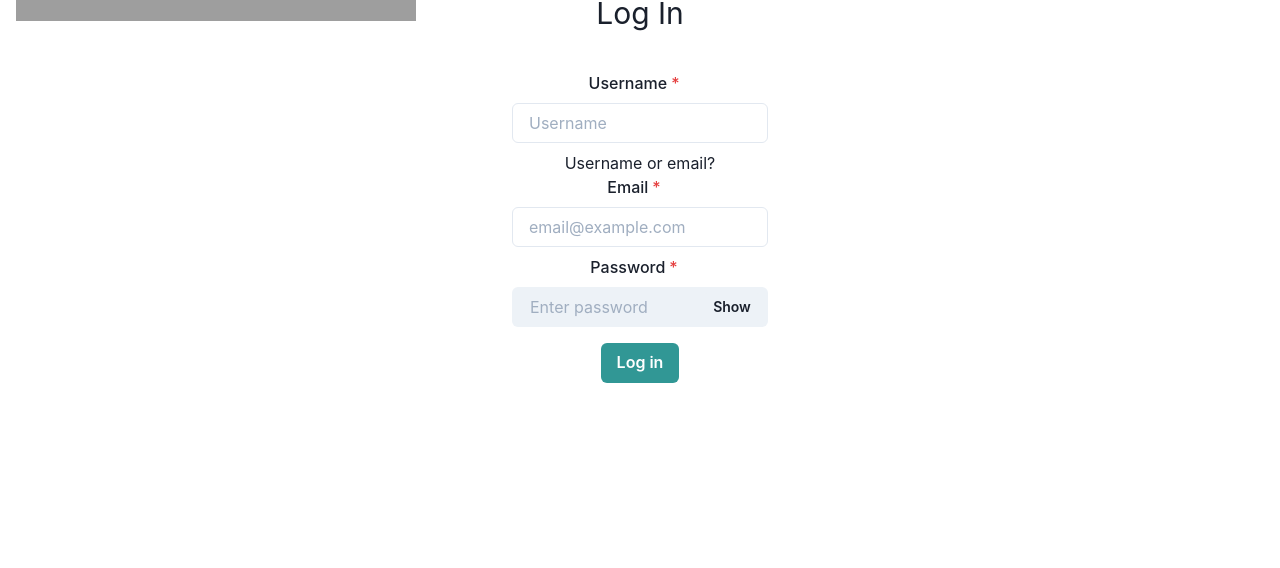
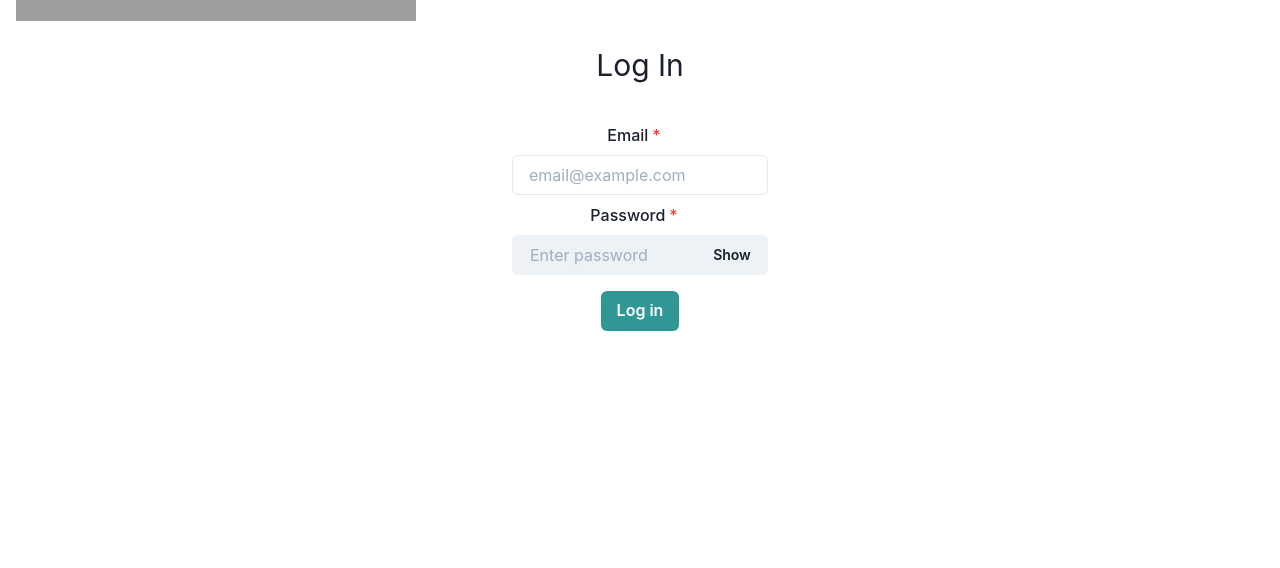
Before and after one commit to katiewu1/project-final, a React (Create React App) app in the folder frontend/: page /login in a window 1280 px wide. Shown: the part 279-847 px from the top of the page. Built offline with nearby package versions, Linux system fonts and the light colour scheme; grey boxes are pictures that could not be loaded.

Commit message:
Add Footer component, remove username from the Form

```diff
--- a/frontend/src/App.js
+++ b/frontend/src/App.js
@@ -6,6 +6,7 @@ import { ChakraProvider } from '@chakra-ui/react'
 
 import theme from './styles/theme'
 import Logo from './components/Logo'
+import Footer from './components/Footer'
 import HomePage from './pages/HomePage'
 import SignUp from './pages/SignUp'
 import LogIn from './pages/LogIn'
@@ -33,6 +34,7 @@ export const App = () => {
             <Route path='/users' element={<UserProfile />} />
             <Route path='/users/:id' element={<MessageDetails />} />
           </Routes>
+          <Footer />
         </BrowserRouter>
       </ChakraProvider>
     </Provider>
--- /dev/null
+++ b/frontend/src/components/Footer.js
@@ -0,0 +1,22 @@
+import React from 'react'
+import { Box, Text, Link } from '@chakra-ui/react'
+
+const Footer = () => {
+  return (
+    <Box>
+      <Text fontSize='12px' textAlign='center'>
+        © 2022 by{' '}
+        <Link
+          href='https://www.linkedin.com/in/katie-wu-213a82150/'
+          target='_blank'
+          rel='noopener noreferrer'
+        >
+          Katie Wu
+        </Link>{' '}
+        | Technigo
+      </Text>
+    </Box>
+  )
+}
+
+export default Footer
--- a/frontend/src/components/Form.js
+++ b/frontend/src/components/Form.js
@@ -136,16 +136,6 @@ const Form = ({ mode }) => {
               alignItems: 'center',
             }}
           >
-            <FormLabel htmlFor='username'>Username</FormLabel>
-            <Input
-              id='username'
-              w='16rem'
-              mb='2'
-              pr='4.5rem'
-              variant='outline'
-              placeholder='Username'
-            />
-            Username or email?
             <FormLabel htmlFor='email'>Email</FormLabel>
             <Input
               id='email'
@@ -205,7 +195,7 @@ const Form = ({ mode }) => {
                 id='firstname'
                 w='16rem'
                 mb='2'
-                variant='filled'
+                variant='outline'
                 placeholder='First name'
                 value={firstname}
                 onChange={(e) => setFirstname(e.target.value)}
@@ -215,7 +205,7 @@ const Form = ({ mode }) => {
                 id='lastname'
                 w='16rem'
                 pr='4.5rem'
-                variant='outline'
+                variant='filled'
                 placeholder='Last name'
                 value={lastname}
                 onChange={(e) => setLastname(e.target.value)}
@@ -225,7 +215,7 @@ const Form = ({ mode }) => {
                 id='email'
                 type='email'
                 w='16rem'
-                variant='filled'
+                variant='outline'
                 placeholder='email@example.com'
                 value={email}
                 onChange={(e) => setEmail(e.target.value)}
@@ -237,15 +227,6 @@ const Form = ({ mode }) => {
           ) : (
             <FormErrorMessage>Email is required.</FormErrorMessage>
           )} */}
-              <FormLabel htmlFor='username'>Username remove?</FormLabel>
-              <Input
-                id='username'
-                w='16rem'
-                mb='2'
-                pr='4.5rem'
-                variant='outline'
-                placeholder='Username'
-              />
               {/* password input */}
               <FormLabel htmlFor='password'>Password</FormLabel>
               <InputGroup size='md' width='16rem'>
```
